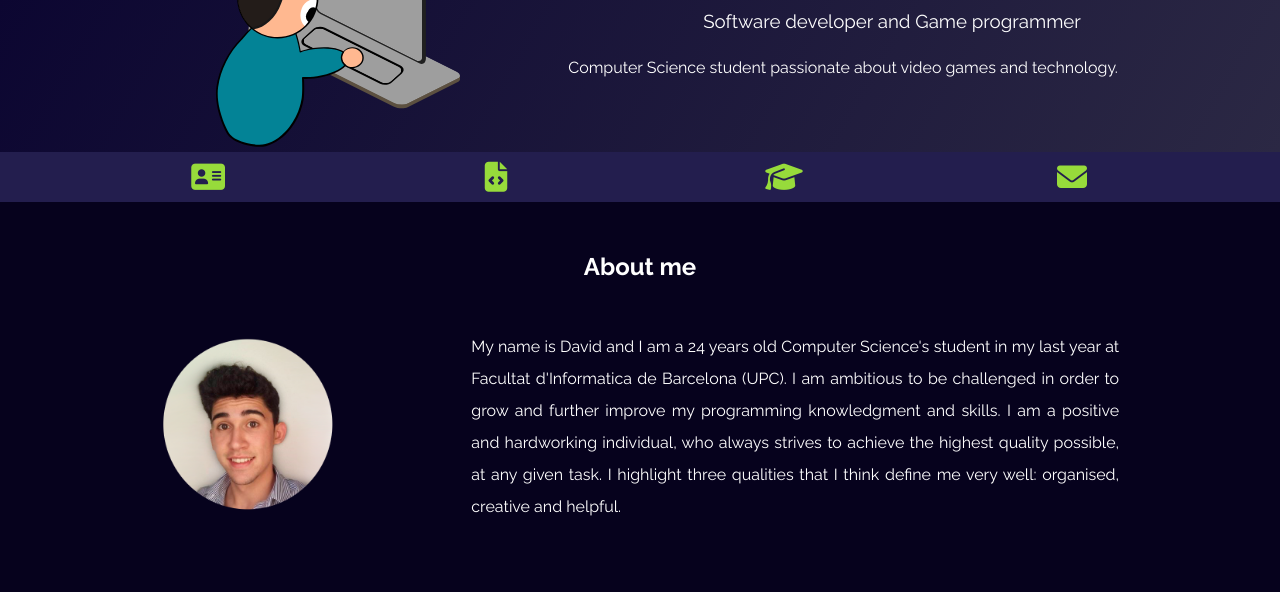
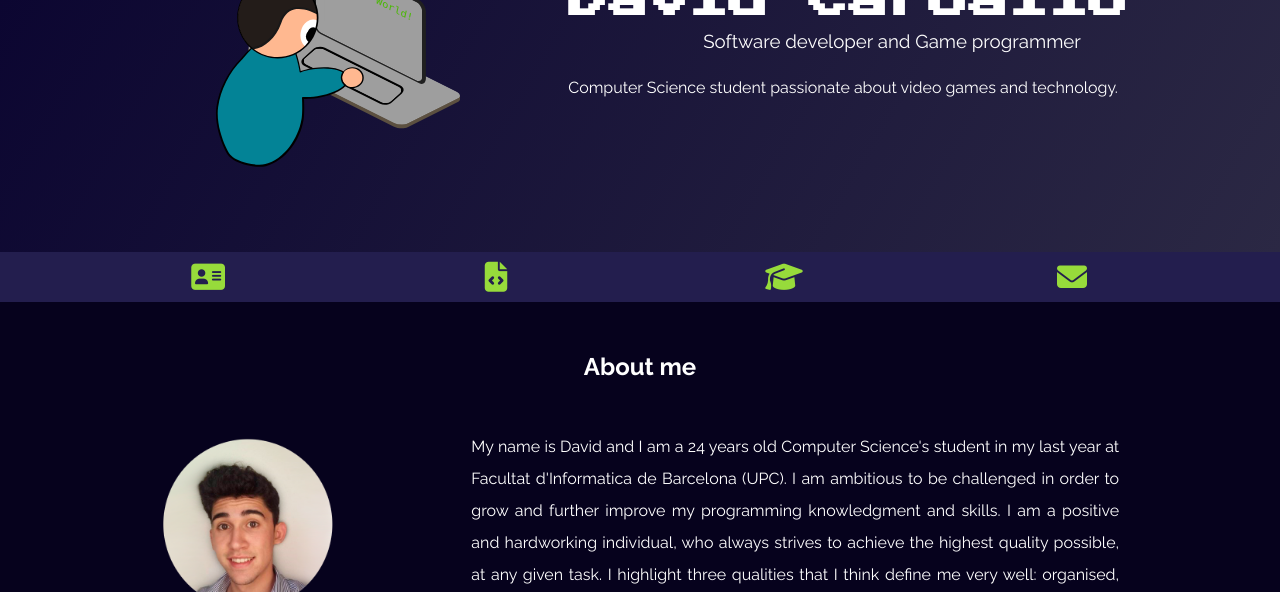
Before and after one commit to David-Carballo/David-Carballo.github.io, a PHP site: page / in a window 1280 px wide. Shown: the part 148-740 px from the top of the page. Run offline with PHP 8.4, Linux system fonts and the light colour scheme; some libraries are stand-ins or nearby versions.

Commit message:
Update style.css

```diff
--- a/css/style.css
+++ b/css/style.css
@@ -44,7 +44,7 @@ p{
 /* HEADER */
 
 header{
-    height: 300px;
+    height: 400px;
     background-image: linear-gradient(120deg,#0a0430, #2b2844);
 }
 .img-hero{
```
